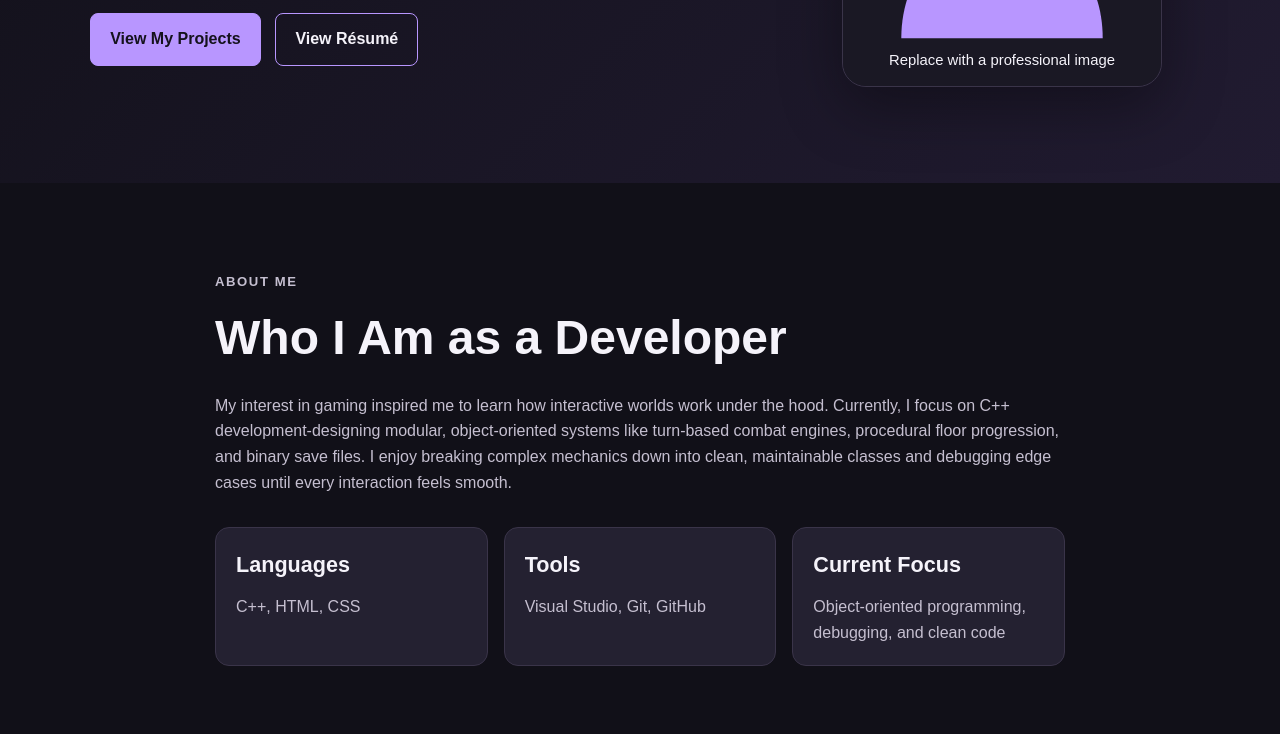
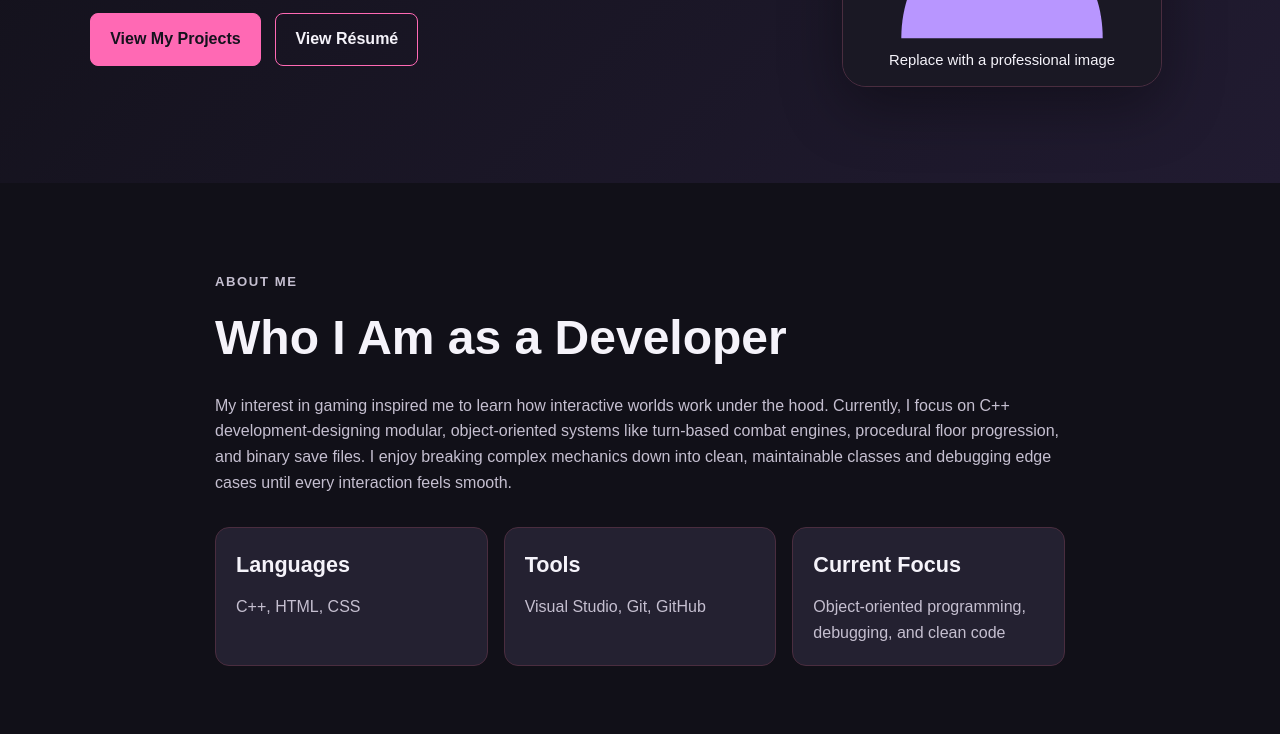
Before and after one commit to Jj-Quimpo/jj-quimpo.github.io, a plain HTML site: page index.html in a window 1280 px wide. Shown: the part 471-1205 px from the top of the page. Drawn offline with Linux system fonts and the light colour scheme.

Commit message:
Adjusted the colors

```diff
--- a/css/style.css
+++ b/css/style.css
@@ -4,9 +4,9 @@
     --surface-light: #242131;
     --text: #f5f3fa;
     --muted: #c5bfd0;
-    --accent: #b896ff;
-    --accent-dark: #8a5de8;
-    --border: #3a3449;
+    --accent: #ff69b4;
+    --accent-dark: #d94a91;
+    --border: #4a2d3f;
     --max-width: 1100px;
 }
 
```
